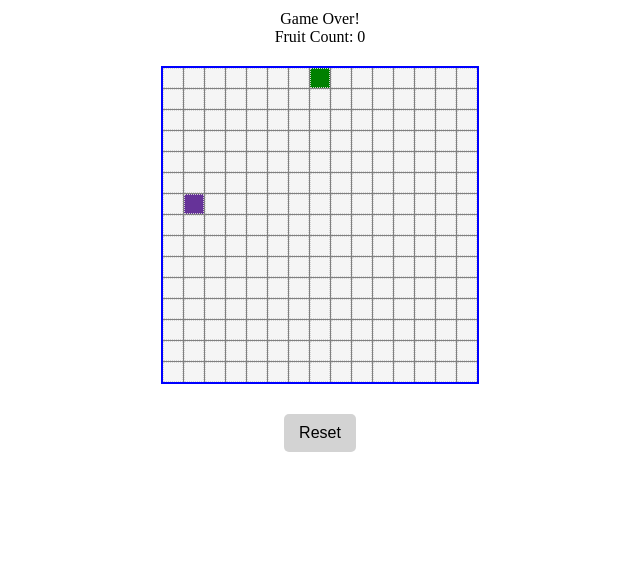
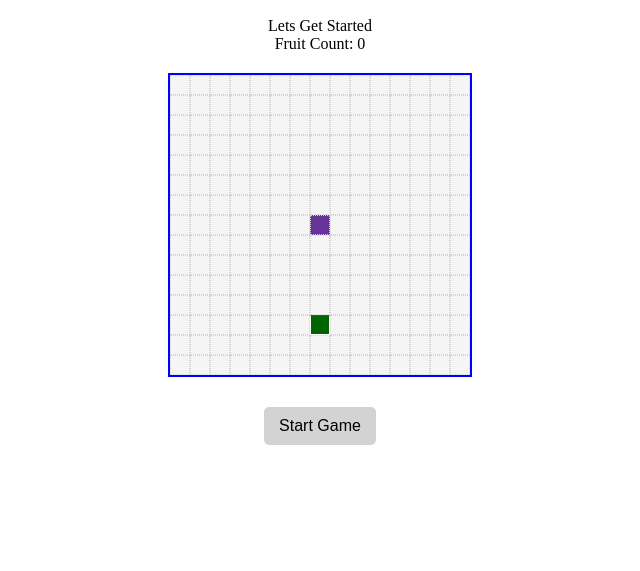
Before and after one commit to werbna/Snake, a plain HTML site: page index.html in a window 1280 px wide. Shown: the part 229-800 px from the top of the page, without its empty margins (320-960 px from the left). Drawn offline with Linux system fonts and the light colour scheme.

Commit message:
added more classes to design the snake as it movees

```diff
--- a/css/styles.css
+++ b/css/styles.css
@@ -24,7 +24,6 @@ body {
   display: grid;
   grid-template-columns: repeat(15,20px);
   grid-template-rows: repeat(15,20px);
-  gap: 1px;
   margin: 20px auto;
   border: 2px solid blue;
   background-color: grey;
@@ -36,12 +35,28 @@ body {
   border: 1px dotted lightgray;
   background-color: whitesmoke;
   box-sizing: border-box;
+  display: flex;
+  align-items: center;
+  justify-content: center;
 }
 
 .snake {
   background-color: green;
+  justify-content: center;
+  margin:auto;
+  width: 18px;
+  height: 18px;
+  box-sizing: border-box;
+  border: 2px solid white;
 }
 
+.snake-head {
+  background-color: darkgreen;
+  width: 20px;
+  height: 20px;
+  margin: auto;
+  border: 1px solid white;
+}
 .fruit {
   background-color: rebeccapurple;
 }
@@ -54,3 +69,16 @@ body {
   background-color: lightgray;
   border: 0px solid black
 }
+
+.snake-head.ArrowUp {
+  border-top: 1px solid red;
+}
+.snake-head.ArrowDown {
+  border-bottom: 1px solid red;
+}
+.snake-head.ArrowLeft {
+  border-left: 1px solid red;
+}
+.snake-head.ArrowRight {
+  border-right: 1px solid red;
+}
--- a/index.html
+++ b/index.html
@@ -13,7 +13,7 @@
     <div id="message">Lets Get Started</div>
     <div id="fruit-count">Fruit Count: 0 </div>
     <div id="board"></div>
-    <button id="reset-button">Reset</button>
+    <button id="reset-button">Start Game</button>
   </div>
 </body>
 </html>
--- a/js/app.js
+++ b/js/app.js
@@ -1,19 +1,19 @@
 /*-------------------------------- Constants --------------------------------*/
 const BOARD_SIZE = 15;
 const DIRECTIONS = {
-  ArrowUp: { x: 0, y: -1 },
-  ArrowDown: { x: 0, y: 1 },
-  ArrowLeft: { x: -1, y: 0 },
-  ArrowRight: { x: 1, y: 0 },
+  ArrowUp: { x: 0, y: -1 , },
+  ArrowDown: { x: 0, y: 1, },
+  ArrowLeft: { x: -1, y: 0, },
+  ArrowRight: { x: 1, y: 0, },
 };
 /*-------------------------------- Variables --------------------------------*/
 let snake = [{ x: 7, y: 12 }];
-let direction = DIRECTIONS.ArrowUp;
+let direction = 'ArrowUp';
 let fruit = { x: 7, y: 7 };
 let fruitCount = 0;
 let gameOver = false;
 let gameStarted = false;
-let gameInterval = setInterval(moveSnake, 100);
+let gameInterval = null;
 /*------------------------ Cached Element References ------------------------*/
 const board = document.getElementById("board");
 const message = document.getElementById("message");
@@ -29,6 +29,7 @@ function init() {
   //function to make the creation of the board.
   board.innerHTML = "";
   for (let i = 0; i < BOARD_SIZE * BOARD_SIZE; i++) {
+//this line makes it so they are gridded together vs being put into one little cube over and over again.
     let cell = document.createElement("div");
     cell.classList.add("cell");
     board.appendChild(cell);
@@ -37,13 +38,22 @@ function init() {
   placeFruit();
 }
 function updateBoard() {
-  //snake and food creation
+  // snake and food creation
   let cells = document.querySelectorAll(".cell");
-  cells.forEach((cell) => cell.classList.remove("snake", "fruit"));
-  snake.forEach((segment) => {
-    let index = segment.y * BOARD_SIZE + segment.x;
-    cells[index].classList.add("snake");
+  // remove classes from all cells
+  cells.forEach((cell) => cell.classList.remove('snake-head', 'snake', 'fruit', 'ArrowUp', 'ArrowDown', 'ArrowLeft', 'ArrowRight'));
+
+   // add classes to snake segments
+  snake.forEach((segment, index) => {
+    let cellIndex = segment.y * BOARD_SIZE + segment.x;
+      cells[cellIndex].classList.add("snake");
+    if (index === 0) {
+      cells[cellIndex].classList.add('snake-head', direction);
+    }
   });
+
+
+  // add class to fruit
   let fruitIndex = fruit.y * BOARD_SIZE + fruit.x;
   cells[fruitIndex].classList.add("fruit");
 }
@@ -64,14 +74,13 @@ function handleKeydown(event) {
   if (DIRECTIONS[event.key]) {
     let newDirection = DIRECTIONS[event.key];
     if ((newDirection.x !== -direction.x || newDirection.y !== -direction.y) && !gameOver) {
-      direction = newDirection;
+      direction = event.key; // Update direction to the key pressed
     }
   }
-  }
-//this code allows for change of direction
-//Deny the snake of moving backwards.
+}
+//deny the snake of moving backwards, this code allows for change of direction
 function moveSnake() {
-  let head = { x: snake[0].x + direction.x, y: snake[0].y + direction.y };
+  let head = { x: snake[0].x + DIRECTIONS[direction].x, y: snake[0].y + DIRECTIONS[direction].y };
   if (
     head.x < 0 ||
     head.x >= BOARD_SIZE ||
@@ -100,10 +109,10 @@ function moveSnake() {
 function resetGame() {
   clearInterval(gameInterval);
   snake = [{ x: 7, y: 12 }];
-  direction = DIRECTIONS.ArrowUp;
+  direction = 'ArrowUp'; // Reset direction
   fruit = { x: 7, y: 7 };
   fruitCount = 0;
-  fruitCountDisplay.textContent = `you're just a baby`;
+  fruitCountDisplay.textContent = `I'm just a baby`;
   gameOver = false;
   message.textContent = "Get Ready!";
   init();
```
